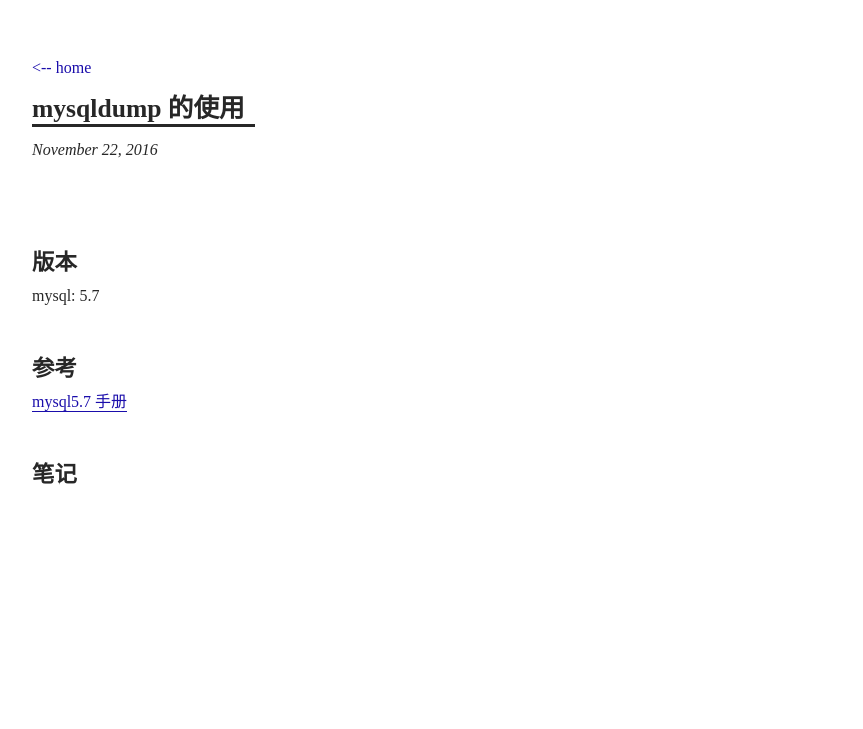
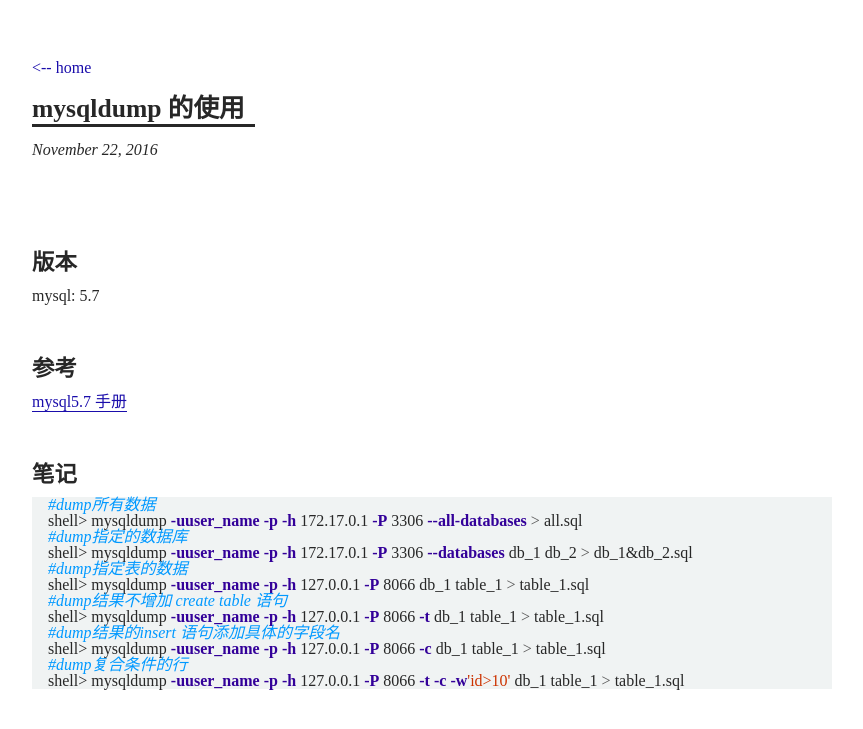
Before and after one commit to monkey92/monkey92.github.io, a Jekyll site: the page built from _posts/2016-11-22-mysqldump.md, in a window 1280 px wide. Shown: the top 729 px of the page, without its empty margins (208-1071 px from the left). Built offline with Jekyll 4.4.1, drawn with Linux system fonts in a browser that asks for light colours; some web fonts are replaced.

Commit message:
mysqldump.md

```diff
--- a/_posts/2016-11-22-mysqldump.md
+++ b/_posts/2016-11-22-mysqldump.md
@@ -11,3 +11,18 @@
 [mysql5.7 手册](http://dev.mysql.com/doc/refman/5.7/en/mysqldump.html)
 
 # 笔记
+
+{% highlight bash %}
+    #dump所有数据
+    shell> mysqldump -uuser_name -p -h 172.17.0.1 -P 3306 --all-databases > all.sql
+    #dump指定的数据库
+    shell> mysqldump -uuser_name -p -h 172.17.0.1 -P 3306 --databases db_1 db_2 > db_1&db_2.sql
+    #dump指定表的数据
+    shell> mysqldump -uuser_name -p -h 127.0.0.1 -P 8066 db_1 table_1 > table_1.sql
+    #dump结果不增加 create table 语句
+    shell> mysqldump -uuser_name -p -h 127.0.0.1 -P 8066 -t db_1 table_1 > table_1.sql
+    #dump结果的insert 语句添加具体的字段名
+    shell> mysqldump -uuser_name -p -h 127.0.0.1 -P 8066 -c db_1 table_1 > table_1.sql
+    #dump复合条件的行
+    shell> mysqldump -uuser_name -p -h 127.0.0.1 -P 8066 -t -c -w'id>10' db_1 table_1 > table_1.sql
+{% endhighlight %}
```
